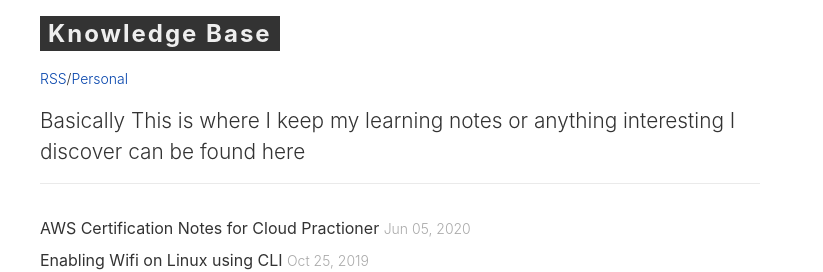
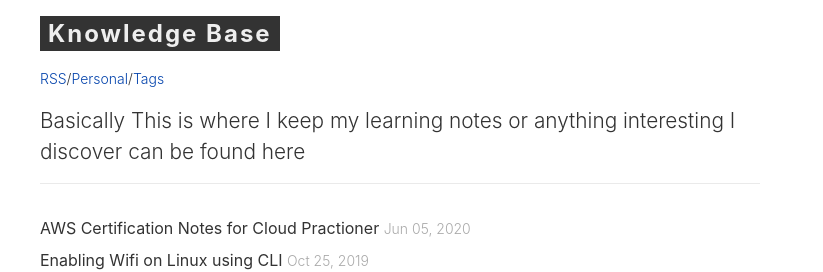
Before and after one commit to mraza007/knowledge-book, a Jekyll site: the page built from index.html, in a window 1280 px wide. Shown: the top 272 px of the page, without its empty margins (0-823 px from the left). Built offline with Jekyll 4.4.1, drawn with Linux system fonts in a browser that asks for light colours.

Commit message:
Update nav.html

```diff
--- a/_includes/nav.html
+++ b/_includes/nav.html
@@ -1 +1 @@
-<p class="site-nav"><a href="{{ '/feed.xml' | prepend: site.baseurl | prepend: site.url }}">RSS</a>/<a href="http://muhammadraza.me">Personal</a></p>
+<p class="site-nav"><a href="{{ '/feed.xml' | prepend: site.baseurl | prepend: site.url }}">RSS</a>/<a href="http://muhammadraza.me">Personal</a>/<a href="{{site.url}}/tagged/">Tags</a></p>
```
